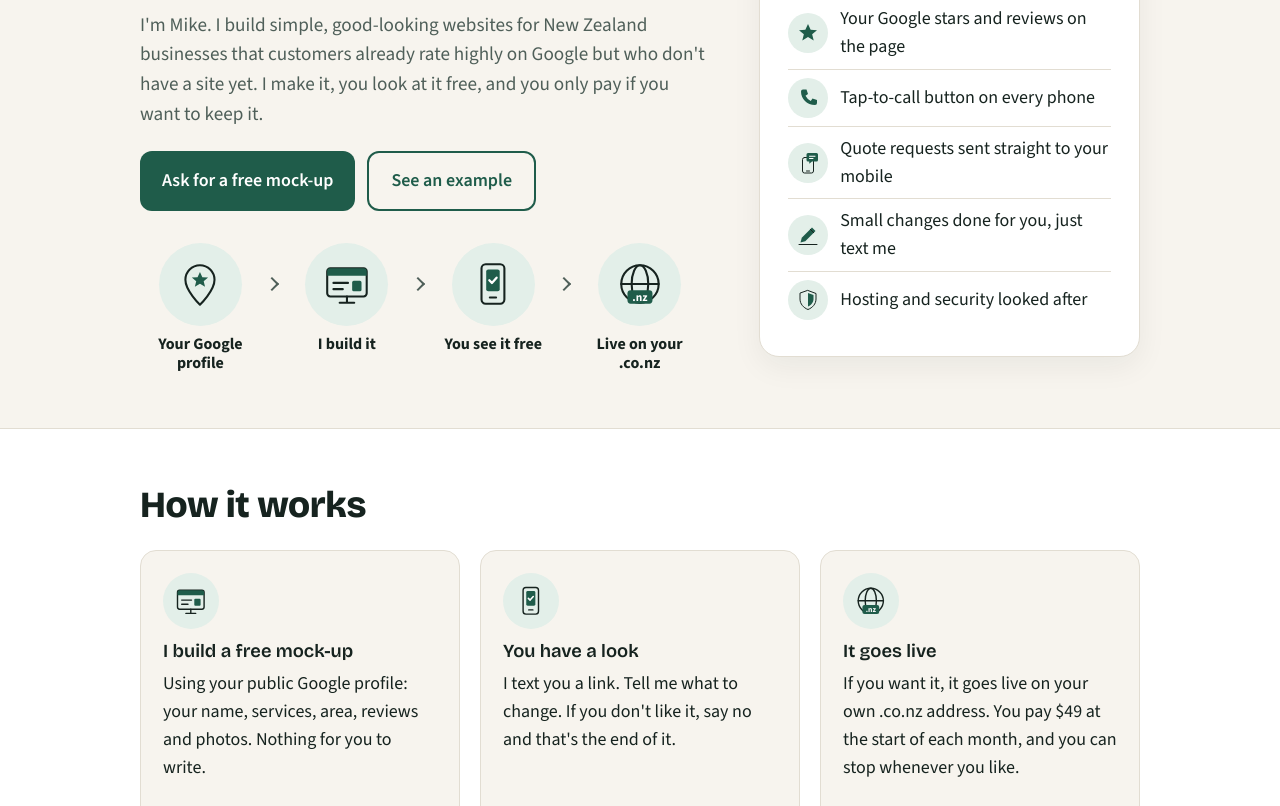
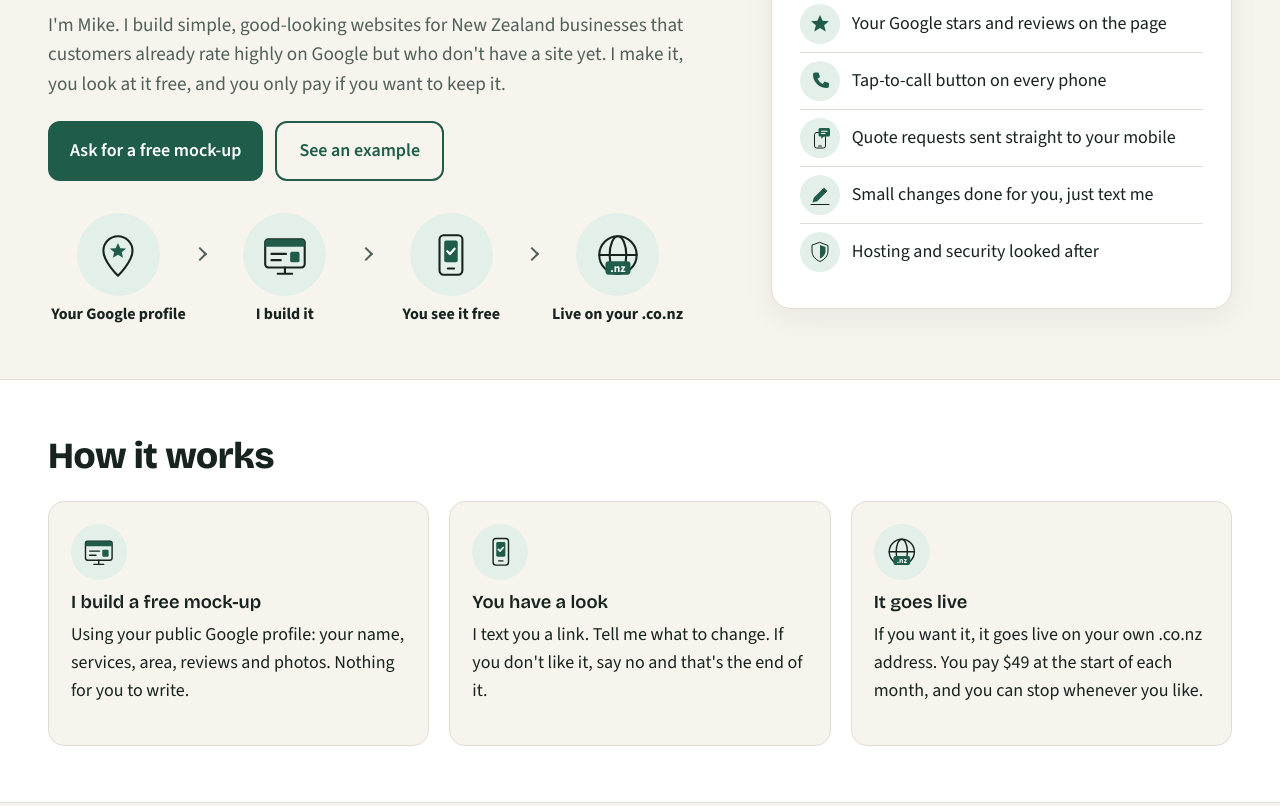
Before and after one commit to Mllewellyn1992/siterefresh-site, a plain HTML site: page index.html in a window 1280 px wide. Shown: the part 345-1151 px from the top of the page. Drawn offline with nearby package versions, Linux system fonts and the light colour scheme.

Commit message:
Wider desktop layout
Co-Authored-By: Claude Opus 5.5 <noreply@anthropic.com>

```diff
--- a/index.html
+++ b/index.html
@@ -20,7 +20,7 @@ h2{font-size:clamp(1.6rem,4vw,2.3rem);font-weight:800;letter-spacing:-.01em}
 h3{font-size:1.15rem;font-weight:600}
 p{margin:0 0 1em}
 a{color:var(--green)}
-.wrap{max-width:1040px;margin:0 auto;padding:0 20px}
+.wrap{max-width:1280px;margin:0 auto;padding:0 clamp(16px,4vw,48px)}
 header{padding:18px 0}
 header .wrap{display:flex;align-items:center;justify-content:space-between;gap:12px}
 .logo{display:flex;align-items:center;gap:10px;font:800 1.25rem "Bricolage Grotesque",sans-serif;color:var(--ink);text-decoration:none}
@@ -29,7 +29,7 @@ header .wrap{display:flex;align-items:center;justify-content:space-between;gap:1
 .btn{display:inline-flex;align-items:center;justify-content:center;background:var(--green);color:#fff;text-decoration:none;font-weight:600;padding:14px 22px;border-radius:12px;min-height:48px}
 .btn.ghost{background:transparent;color:var(--green);border:2px solid var(--green)}
 .hero{padding:40px 0 56px}
-.hero .grid{display:grid;grid-template-columns:1.2fr .8fr;gap:48px;align-items:center}
+.hero .grid{display:grid;grid-template-columns:1.4fr 1fr;gap:clamp(48px,6vw,96px);align-items:center}
 .lede{font-size:1.2rem;color:var(--muted);max-width:34em}
 .cta{display:flex;flex-wrap:wrap;gap:12px;margin-top:22px}
 .price{background:var(--card);border:1px solid var(--line);border-radius:20px;padding:28px;box-shadow:0 10px 30px rgba(22,35,31,.06)}
@@ -42,7 +42,7 @@ header .wrap{display:flex;align-items:center;justify-content:space-between;gap:1
 .ic svg{width:60%;height:60%;fill:none;stroke:var(--ink);stroke-width:2;stroke-linecap:round;stroke-linejoin:round}
 .a{fill:var(--green);stroke:none}.w{stroke:var(--accent-ink)}.p{fill:var(--paper)}
 svg text{fill:var(--accent-ink);stroke:none;font:700 11px "Source Sans 3",system-ui;text-anchor:middle}
-.how{--d:clamp(3.6rem,15vw,5.2rem);--g:clamp(.6rem,3vw,1.6rem);list-style:none;margin:32px 0 0;padding:0;display:grid;grid-template-columns:repeat(4,minmax(0,1fr));gap:var(--g);max-width:560px}
+.how{--d:clamp(3.6rem,15vw,5.2rem);--g:clamp(.6rem,3vw,1.6rem);list-style:none;margin:32px 0 0;padding:0;display:grid;grid-template-columns:repeat(4,minmax(0,1fr));gap:var(--g);max-width:640px}
 .how li{position:relative;text-align:center;font-weight:700;font-size:clamp(.82rem,3.4vw,1rem);line-height:1.2}
 .how .ic{margin:0 auto .5rem}
 .how li+li::before{content:"";position:absolute;left:calc(var(--g)/-2);top:calc(var(--d)/2);width:.5rem;height:.5rem;border-top:2px solid var(--muted);border-right:2px solid var(--muted);transform:translate(-70%,-50%) rotate(45deg)}
```
